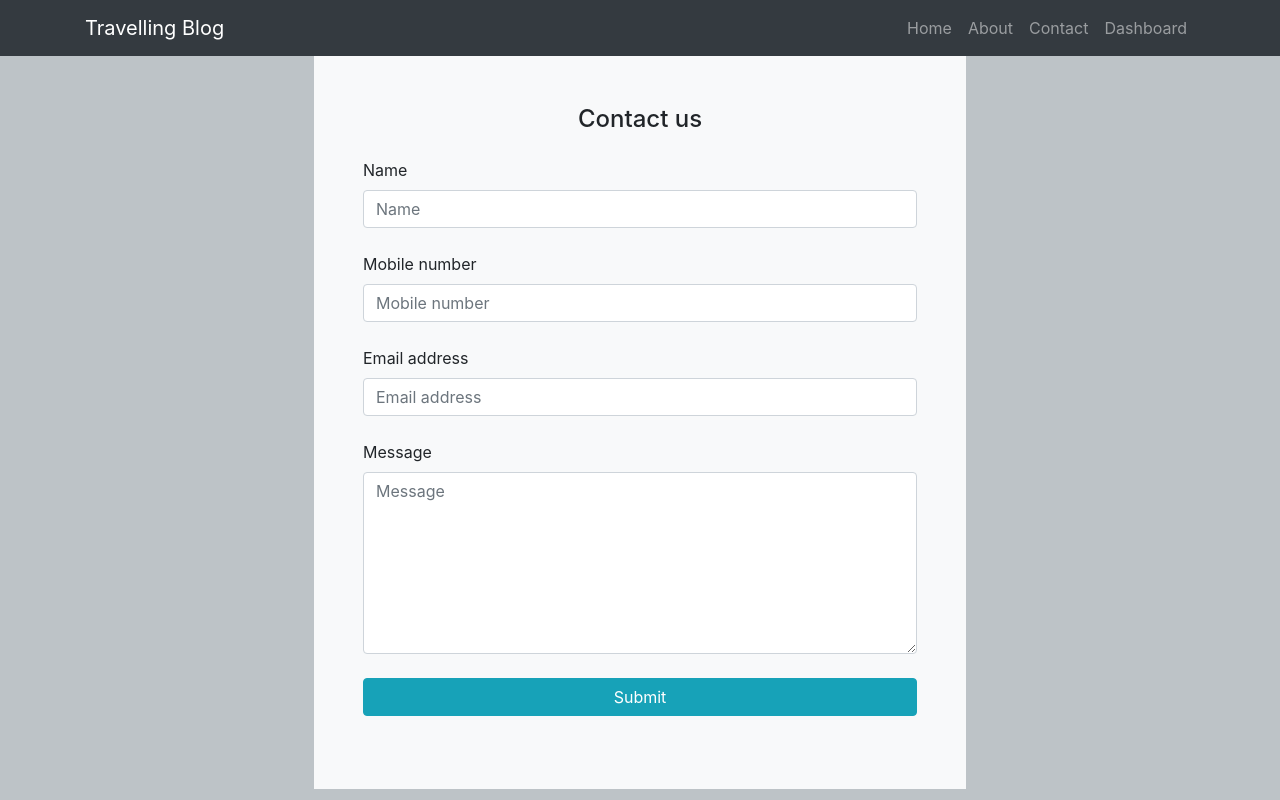
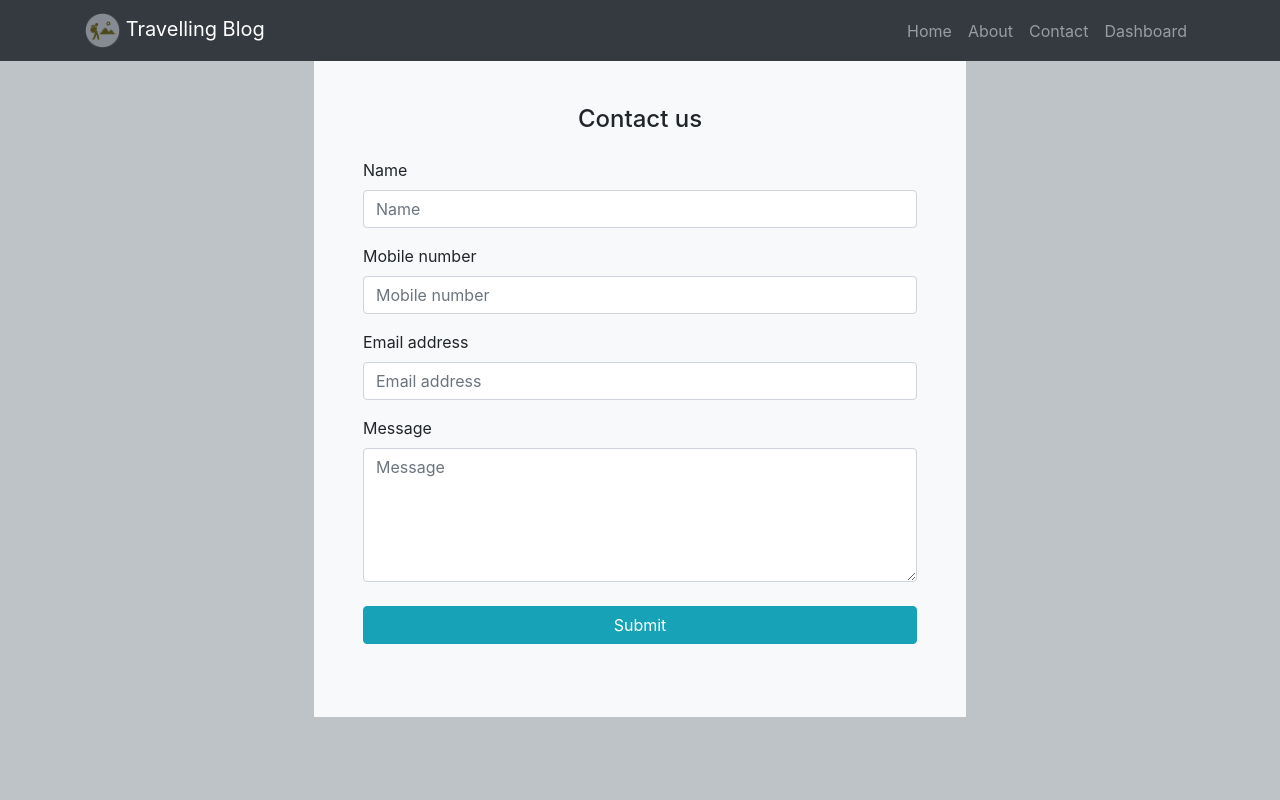
Before and after one commit to pranjalb21/Blog_app, a Flask app: page /contact in a window 1280 px wide. Run offline with Flask 2, Linux system fonts and the light colour scheme; some libraries are stand-ins or nearby versions.

Commit message:
Title bar logo added succesfully

```diff
--- a/main.py
+++ b/main.py
@@ -225,4 +225,4 @@ def contact():
         return redirect("/contact")
     return render_template("contact.html", message = message)
 if __name__ == "__main__":
-    app.run()
+    app.run(debug=True)
--- a/templates/contact.html
+++ b/templates/contact.html
@@ -17,16 +17,16 @@
                     {% endwith %}
 
                 <label for="textInput">Name</label>
-                <input type="text" id="textInput" name="name" class="form-control mb-4" placeholder="Name" required>
+                <input type="text" id="textInput" name="name" class="form-control mb-3" placeholder="Name" required>
 
                 <label for="textInput">Mobile number</label>
-                <input type="text" name="phone" pattern="[6789][0-9]{9}" id="textInput" class="form-control mb-4" placeholder="Mobile number" maxlength="10" size="10" required>
+                <input type="text" name="phone" pattern="[6789][0-9]{9}" id="textInput" class="form-control mb-3" placeholder="Mobile number" maxlength="10" size="10" required>
 
                 <label for="textInput">Email address</label>
-                <input type="email" name="email" id="textInput" class="form-control mb-4" placeholder="Email address" required>
+                <input type="email" name="email" id="textInput" class="form-control mb-3" placeholder="Email address" required>
 
                 <label for="textarea">Message</label>
-                <textarea id="textarea" name="msg" class="form-control mb-4" placeholder="Message" rows="7" cols="50" maxlength="250" size="250" required></textarea>
+                <textarea id="textarea" name="msg" class="form-control mb-3" placeholder="Message" rows="5" cols="50" maxlength="250" size="250" required></textarea>
 
                 <button class="btn btn-info btn-block my-4" type="submit">Submit</button>
             </form>
--- a/templates/layout.html
+++ b/templates/layout.html
@@ -8,7 +8,8 @@
   <meta name="description" content="">
   <meta name="author" content="">
 
-  <title>Blog Home - Start Bootstrap Template</title>
+  <title>Travelling Blog</title>
+  <link rel="icon" href="{{ url_for('static', filename='logo.png') }}" type="image/png">
 
   <!-- Bootstrap core CSS -->
   <link href="{{ url_for('static', filename='vendor/bootstrap/css/bootstrap.min.css') }}" rel="stylesheet">
@@ -30,7 +31,7 @@
   <!-- Navigation -->
   <nav class="navbar navbar-expand-lg navbar-dark bg-dark fixed-top">
     <div class="container">
-      <a class="navbar-brand" href="/">Travelling Blog</a>
+      <a class="navbar-brand" href="/"><img src="{{ url_for('static', filename='LogoMakr-4Pkybi.png') }}" width="35px" height="35px">&nbsp;Travelling Blog</a>
       <button class="navbar-toggler" type="button" data-toggle="collapse" data-target="#navbarResponsive"
         aria-controls="navbarResponsive" aria-expanded="false" aria-label="Toggle navigation">
         <span class="navbar-toggler-icon"></span>
```
Also changed, not shown: static/LogoMakr-4Pkybi.png (added), static/logaao.png (added), static/logo.png (added).
